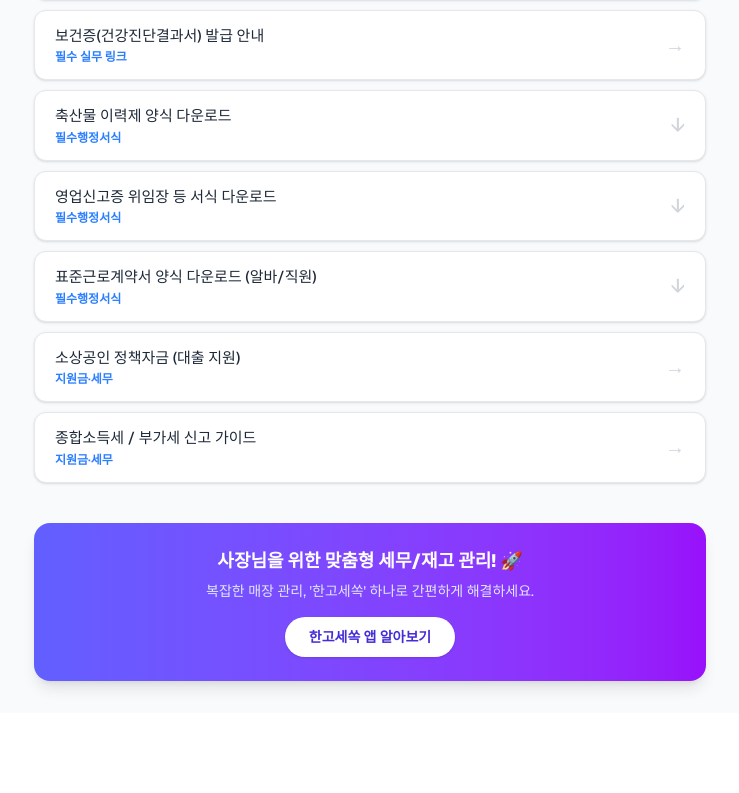
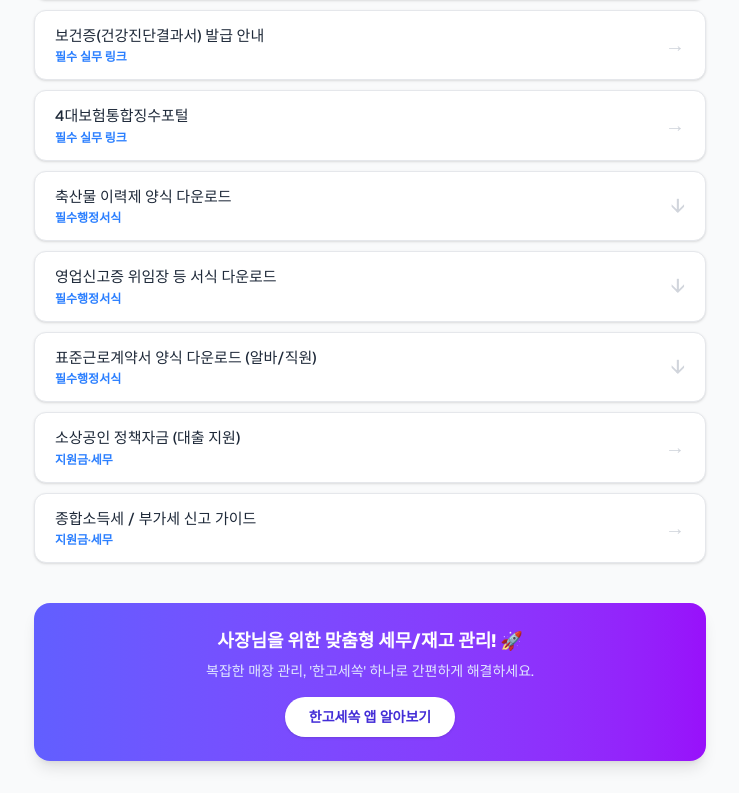
Before and after one commit to hannune-s/ssakdamoa, a Next.js app: page / in a window 1280 px wide. Shown: the part 993-1786 px from the top of the page, without its empty margins (270-1009 px from the left). Before the commit the page ends 1706 px from the top, so only its background shows below. Built offline with nearby package versions, Linux system fonts and the light colour scheme.

Commit message:
feat: add 4 major insurances integrated collection portal link

```diff
--- a/src/app/page.tsx
+++ b/src/app/page.tsx
@@ -20,6 +20,7 @@
 
   // 필수 실무 링크 (안내/접수용 사이트 연결)
   { id: 4, title: '보건증(건강진단결과서) 발급 안내', category: '필수 실무 링크', keywords: ['보건증', '건강진단', '건강진단결과서'], url: 'https://www.gov.kr/portal/service/serviceInfo/135200000129' },
+  { id: 16, title: '4대보험통합징수포털', category: '필수 실무 링크', keywords: ['4대보험', '사대보험', '통합징수포털', '국민건강보험'], url: 'https://si4n.nhis.or.kr/jpza/JpZaa00101.do' },
 
   // 필수행정서식 (실제 양식/파일 다운로드용)
   { id: 5, title: '축산물 이력제 양식 다운로드', category: '필수행정서식', keywords: ['축산물', '이력제', '양식', '서식'], url: '#' },
```
